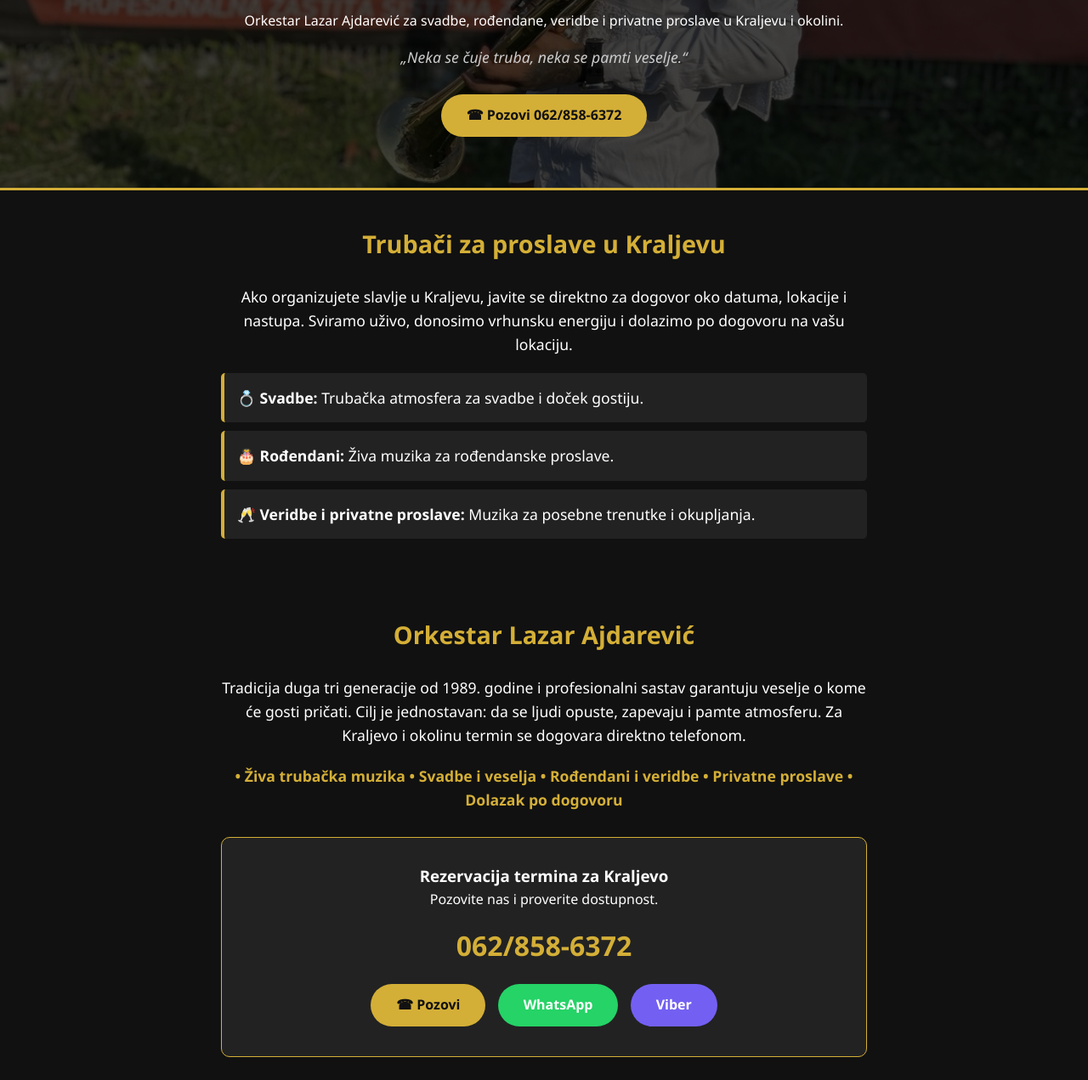
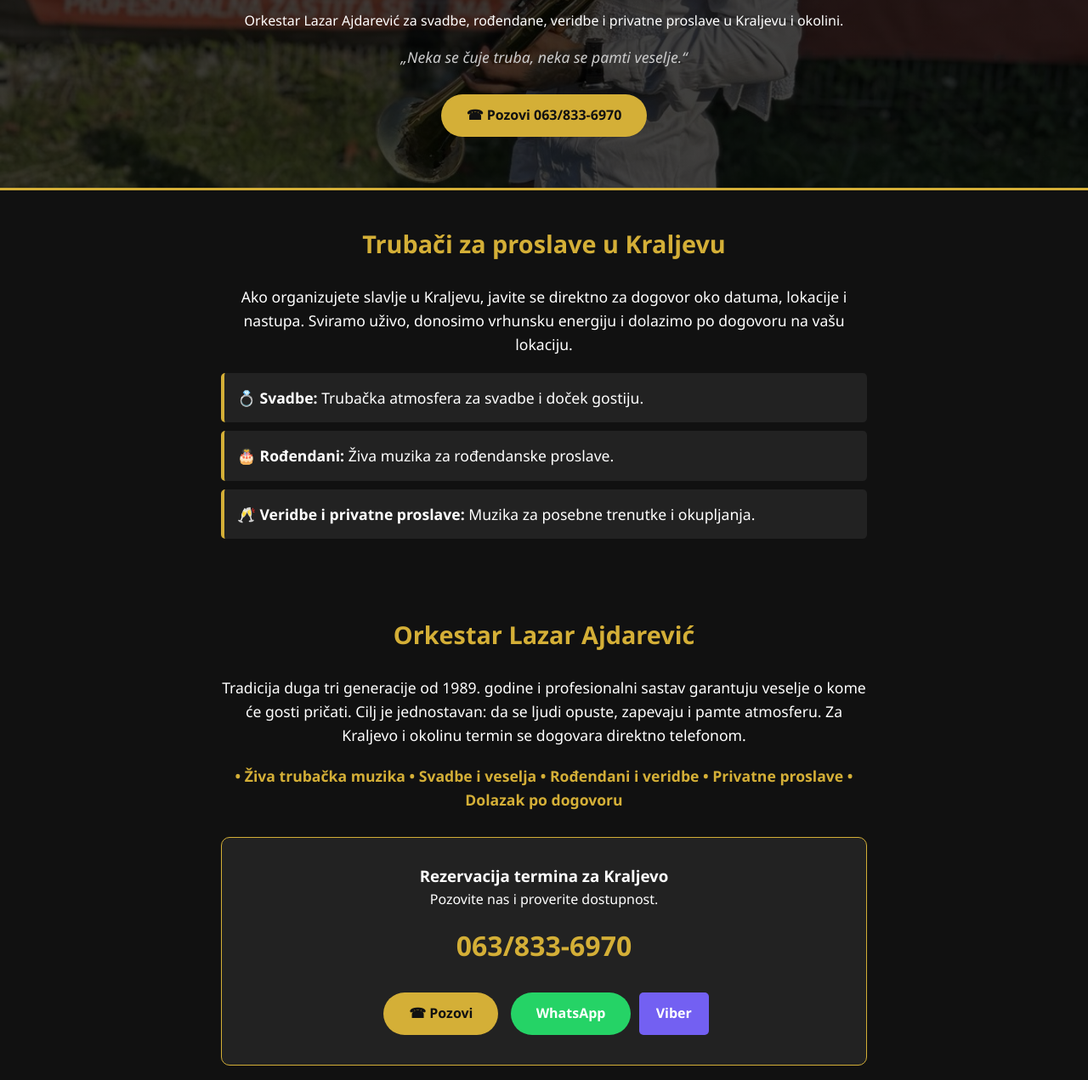
Before and after one commit to lazarajdarevic58-del/trubacizaslavlje, a plain HTML site: page trubaci-kraljevo.html in a window 1280 px wide. Shown: the part 162-1433 px from the top of the page at 85% size. Drawn offline with Linux system fonts and the light colour scheme.

Commit message:
Update trubaci-kraljevo.html

```diff
--- a/trubaci-kraljevo.html
+++ b/trubaci-kraljevo.html
@@ -4,7 +4,7 @@
     <meta charset="UTF-8">
     <meta name="viewport" content="width=device-width, initial-scale=1.0">
     <title>Trubači Kraljevo | Orkestar Lazar Ajdarević za Svadbe i Veselja</title>
-    <meta name="description" content="Najbolji trubači in Kraljevu i okolini za svadbe, rođendane, veridbe i privatne proslave. Orkestar Lazara Ajdarevića sa tradicijom od 1989. godine. Pozovite 062/858-6372.">
+    <meta name="description" content="Najbolji trubači in Kraljevu i okolini za svadbe, rođendane, veridbe i privatne proslave. Orkestar Lazara Ajdarevića sa tradicijom od 1989. godine. Pozovite 063/833-6970.">
     <link rel="canonical" href="https://trubacizaslavlje.rs">
     <style>
         :root { --gold: #d4af37; --dark: #111; --light: #fff; --grey: #222; }
@@ -31,7 +31,7 @@
         <h1>Trubači Kraljevo</h1>
         <p>Orkestar Lazar Ajdarević za svadbe, rođendane, veridbe i privatne proslave u Kraljevu i okolini.</p>
         <p class="quote">„Neka se čuje truba, neka se pamti veselje.“</p>
-        <a href="tel:+381628586372" class="btn">☎ Pozovi 062/858-6372</a>
+        <a href="tel:+381638336970" class="btn">☎ Pozovi 063/833-6970</a>
     </header>
 
     <section>
@@ -51,10 +51,10 @@
         <div class="contact-box">
             <h3>Rezervacija termina za Kraljevo</h3>
             <p>Pozovite nas i proverite dostupnost.</p>
-            <a href="tel:+381628586372" class="phone-num">062/858-6372</a>
-            <a href="tel:+381628586372" class="btn" style="margin: 5px;">☎ Pozovi</a>
-            <a href="https://wa.me/381628586372" target="_blank" rel="noopener" class="btn" style="background-color: #25D366; color: white; margin: 5px;">WhatsApp</a>
-            <a href="viber://chat?number=%2B381628586372" class="btn" style="background-color: #7360F2; color: white; margin: 5px;">Viber</a>
+            <a href="tel:+381638336970" class="phone-num">063/833-6970</a>
+            <a href="tel:+381638336970" class="btn" style="margin: 5px;">☎ Pozovi</a>
+            <a href="https://wa.me/381637542528" target="_blank" rel="noopener" class="btn" style="background-color: #25D366; color: white; margin: 5px;">WhatsApp</a>
+            <a href="viber://add?number=381637542528" class="btn" style="background-color: #7360F2; color: white; font-weight: bold; padding: 12px 20px; border-radius: 5px; text-decoration: none; display: inline-block;">Viber</a>
         </div>
 
         <a href="/" class="back-link">⬅ Nazad na početnu stranu</a>
```
